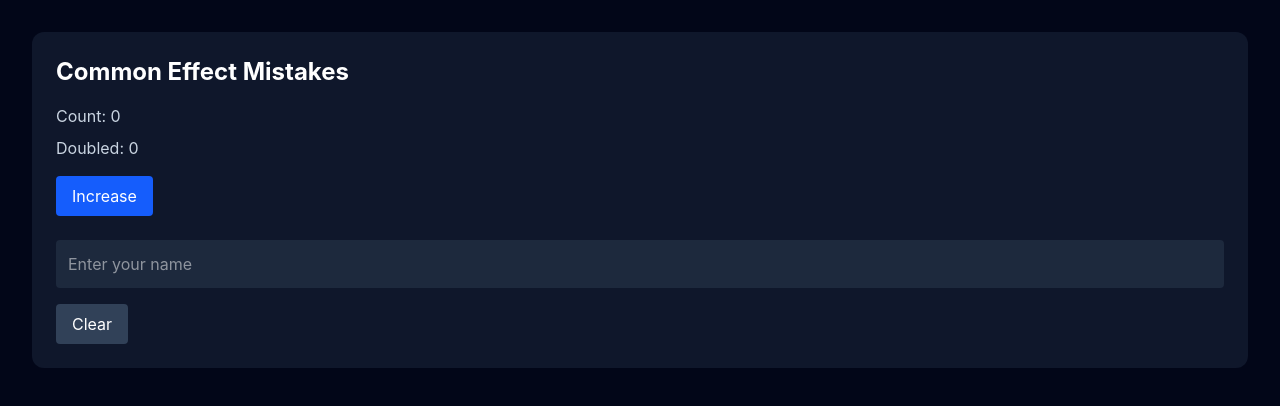
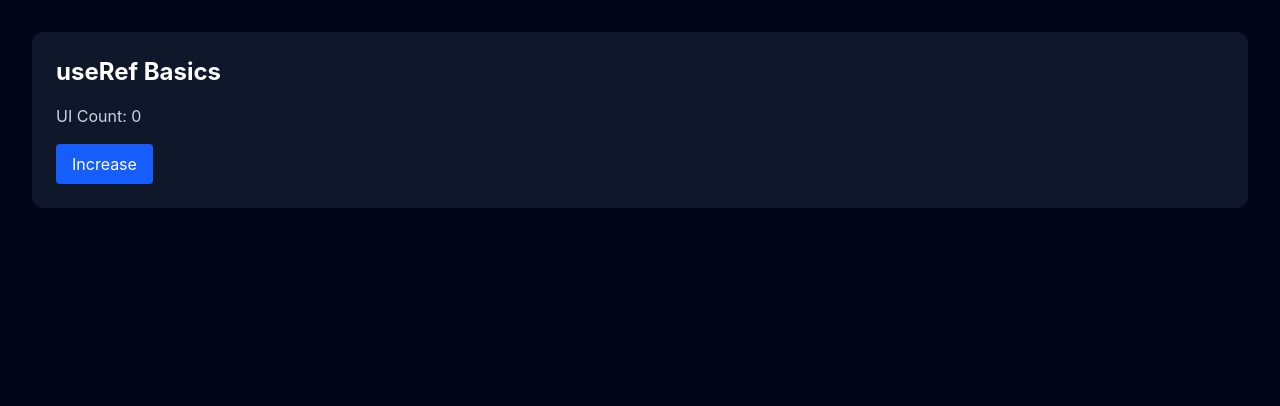
Before and after one commit to foysaliio/React-Mastery-Journey, a React (Vite) app: page / in a window 1280 px wide. Shown: the top 406 px of the page. Built offline with nearby package versions, Linux system fonts and the light colour scheme.

Commit message:
feat(react): learn useRef basics

```diff
--- a/src/App.tsx
+++ b/src/App.tsx
@@ -1,9 +1,9 @@
-import EffectMistakes from "./Components/EffectMistakes";
+import RefCounter from "./Components/RefCounter";
 
 function App() {
   return (
     <main className="min-h-screen bg-slate-950 p-8">
-      <EffectMistakes />
+      <RefCounter />
     </main>
   );
 }
--- a/src/Components/EffectMistakes.tsx
+++ /dev/null
@@ -1,53 +0,0 @@
-import { useEffect, useState } from "react";
-
-const EffectMistakes = () => {
-  const [count, setCount] = useState<number>(0);
-  const [name, setName] = useState<string>("");
-
-  const doubledCount = count * 2;
-
-  useEffect(() => {
-    document.title = `Count: ${count}`;
-  }, [count]);
-
-  const handleClear = (): void => {
-    setCount(0);
-    setName("");
-  };
-
-  return (
-    <section className="rounded-xl bg-slate-900 p-6 text-white">
-      <h2 className="text-2xl font-bold">Common Effect Mistakes</h2>
-
-      <p className="mt-4 text-slate-300">Count: {count}</p>
-
-      <p className="mt-2 text-slate-300">Doubled: {doubledCount}</p>
-
-      <button
-        type="button"
-        onClick={() => setCount((current) => current + 1)}
-        className="mt-4 rounded bg-blue-600 px-4 py-2"
-      >
-        Increase
-      </button>
-
-      <input
-        type="text"
-        value={name}
-        onChange={(event) => setName(event.currentTarget.value)}
-        placeholder="Enter your name"
-        className="mt-6 w-full rounded bg-slate-800 p-3"
-      />
-
-      <button
-        type="button"
-        onClick={handleClear}
-        className="mt-4 rounded bg-slate-700 px-4 py-2"
-      >
-        Clear
-      </button>
-    </section>
-  );
-};
-
-export default EffectMistakes;
--- /dev/null
+++ b/src/Components/RefCounter.tsx
@@ -0,0 +1,33 @@
+import { useRef, useState } from "react";
+
+function RefCounter() {
+  const [count, setCount] = useState<number>(0);
+
+  const clickCount = useRef<number>(0);
+
+  const handleClick = (): void => {
+    clickCount.current += 1;
+
+    setCount((current) => current + 1);
+
+    console.log("Button clicked:", clickCount.current);
+  };
+
+  return (
+    <section className="rounded-xl bg-slate-900 p-6 text-white">
+      <h2 className="text-2xl font-bold">useRef Basics</h2>
+
+      <p className="mt-4 text-slate-300">UI Count: {count}</p>
+
+      <button
+        type="button"
+        onClick={handleClick}
+        className="mt-4 rounded bg-blue-600 px-4 py-2"
+      >
+        Increase
+      </button>
+    </section>
+  );
+}
+
+export default RefCounter;
```
